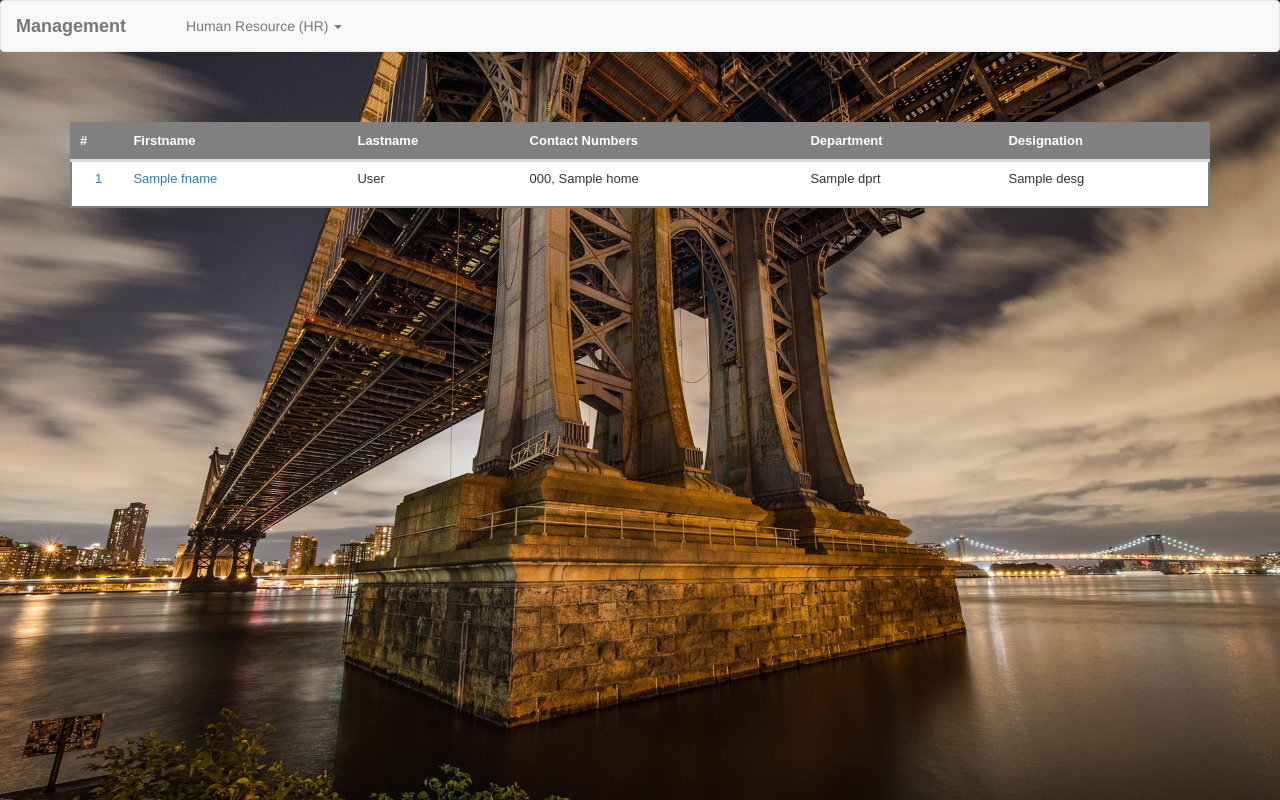
After one commit to HarmishM/HRMS, a Django app: template management/hr/templates/new-employee/list_employee.html in a window 1280 px wide. The commit adds this page. Run offline with Django 3.2, Linux system fonts and the light colour scheme; the template is opened without the code that fills it: most values are stand-ins (such as "Sample title", 1, 10 or a date in 2020); some libraries are stand-ins or nearby versions.

Commit message:
Added list employee module with search functionality

```diff
--- a/management/hr/models.py
+++ b/management/hr/models.py
@@ -21,7 +21,7 @@ class CoreEmployee(models.Model):
 
 
 class CoreEmployeeContact(models.Model):
-    employee = models.ForeignKey(CoreEmployee)
+    employee = models.ForeignKey(CoreEmployee,related_name='employees_contact')
     addr_line1 = models.CharField(max_length=60, null=True, blank=True)
     addr_line2 = models.CharField(max_length=60, null=True, blank=True)
     city = models.CharField(max_length=30, null=True, blank=True)
--- /dev/null
+++ b/management/hr/templates/new-employee/list_employee.html
@@ -0,0 +1,122 @@
+{% extends 'base/BASE.html' %}
+
+{% block js_block %}
+{% load staticfiles %}
+
+<style>
+* {
+  margin: 0;
+  padding: 0;
+  box-sizing: border-box;
+}
+
+table {
+  color: #333;
+  font-family: sans-serif;
+  font-size: 13px;
+  font-weight: 500;
+  text-align: left;
+  line-height: 40px;
+  border-spacing: 0;
+  border: 2px solid grey;
+  width: 500px;
+  margin: 50px auto;
+    background: white;
+}
+
+thead tr:first-child {
+  background: grey;
+  color: #fff;
+  border: none;
+}
+
+th {font-weight: bold;}
+th:first-child, td:first-child {padding: 0 15px 0 20px;}
+
+thead tr:last-child th {border-bottom: 3px solid #ddd;}
+
+tbody tr:hover {background-color: #ffeeff;}
+tbody tr:last-child td {border: none;}
+tbody td {border-bottom: 1px solid #ddd;}
+
+td:last-child {
+  text-align: left;
+  padding-right: 10px;
+}
+
+.button {
+  color: #696969;
+  padding-right: 5px;
+  cursor: pointer;
+}
+
+.alterar:hover {
+  color: #0a79df;
+}
+
+.excluir:hover {
+  color: #dc2a2a;
+}
+.filter-table .quick { margin-left: 0.5em; font-size: 0.8em; text-decoration: none; }
+.fitler-table .quick:hover { text-decoration: underline; }
+td.alt { background-color: #ffc; background-color: rgba(255, 255, 0, 0.2); }
+
+</style> <!-- or put the styling in your stylesheet -->
+
+{% endblock %}
+
+{% block content %}
+
+<script>
+    $(function(){
+        $('#data-table').filterTable();
+        $('input').addClass('form-control');
+    });
+    $.backstretch("{% static 'img/Manhattan-Bridge-13.jpg' %}", {speed: 550});
+</script>
+
+<div class="container issue-table">
+    <table class="table" id="data-table">
+    <thead>
+        <tr>
+            <th>#</th>
+            <th>Firstname</th>
+            <th>Lastname</th>
+            <th>Contact Numbers</th>
+            <th>Department</th>
+            <th>Designation</th>
+        </tr>
+    </thead>
+    <tbody>
+        {% for empl in cnt %}
+        <tr>
+            <td><center><a href="/hr/full-employee-info/{{ empl.empl_id }}">{{ empl.empl_id }}</a></center></td>
+            <td><a href="/hr/full-employee-info/{{ empl.empl_id }}">{{ empl.fname }}</a></td>
+            <td>{{ empl.lname }}</td>
+            {% if empl.contacts %}
+                <td><ul>
+                {% for c in empl.contacts %}
+                    {{ c.mobile }}, {{ c.home }}
+                {% endfor %}
+                </ul></td>
+            {% else %}
+                <td></td>
+            {% endif %}
+
+            {% if empl.jobs %}
+                {% for cc in empl.jobs %}
+                    <td>{{ cc.dprt }}</td>
+                    <td>{{ cc.desg }}</td>
+                {% endfor %}
+            {% else %}
+                <td></td>
+                <td></td>
+            {% endif %}
+        </tr>
+        {% endfor %}
+    </tbody>
+    </table>
+</div>
+
+
+{% endblock %}
--- a/management/hr/urls.py
+++ b/management/hr/urls.py
@@ -1,6 +1,7 @@
 from django.conf.urls import include, url
 from django.contrib import admin
 from hr.views import *
+
 
 urlpatterns = [
     url(r'^api/ajax/departments/$', deliever_dep_desig),
@@ -9,4 +10,6 @@ urlpatterns = [
     url(r'^api/ajax/job/update/', update_job_details, name='Update-Job-info'),
     url(r'^new-employee-details/$', feed_new_empl_details, name='Primary-info-new-employee'),
     url(r'^full-employee-info/(?P<emp_id>[0-9]*)/$', full_employee_info, name='Full-employee-info'),
+
+    url(r'^list-employees/$', list_employees, name='Employee-List'),
 ]
--- a/management/hr/views/__init__.py
+++ b/management/hr/views/__init__.py
@@ -2,3 +2,4 @@ from new_employee import *
 from hr_ajax_views import *
 from update_contact_details import *
 from update_job_details import *
+from list_employees import *
--- a/management/management/templates/base/BASE.html
+++ b/management/management/templates/base/BASE.html
@@ -14,6 +14,7 @@
 	<script src="{% static 'js/bootstrap-datepicker.js' %}"></script>
 	<script src="{% static 'js/bootstrap3-typeahead.min.js' %}"></script>
     <script src="{% static 'js/backstretch.js' %}"></script>
+    <script src="{% static 'js/jquery.filtertable.min.js' %}"></script>
 
 	<style>
 
@@ -52,6 +53,11 @@
     box-shadow: 0 2px 4px 0 #dcdcdc;
 }
 
+        div {
+            font-family: sans-serif;
+            font-size: 12px;
+        }
+
 </style>
 </head>
 
@@ -65,7 +71,8 @@
 		<li class="dropdown">
 			<a class="dropdown-toggle" data-toggle="dropdown" href="#"> Human Resource (HR) <span class="caret"></span></a>
 			<ul class="dropdown-menu">
-				<li><a href="/hr/new-employee-details/"> Add New Employee </a><li>
+				<li><a href="/hr/new-employee-details/"> Add New Employee <i class="glyphicon glyphicon-plus"></i></a></li>
+                <li><a href="/hr/list-employees/">List & Search Employee <i class="glyphicon glyphicon-search"></i></a></li>
 			</ul>
 		</li>
 	</ul>
@@ -80,4 +87,8 @@
 
 {% endblock %}
 
+{% block content %}
+
+{% endblock %}
+
 </html>
```
Also changed, not shown: management/hr/views/list_employees.py (added, +50 -0 lines), management/hr/migrations/0003_auto_20151208_2245.py (added), management/management/static/js/jquery.filtertable.min.js (added).
